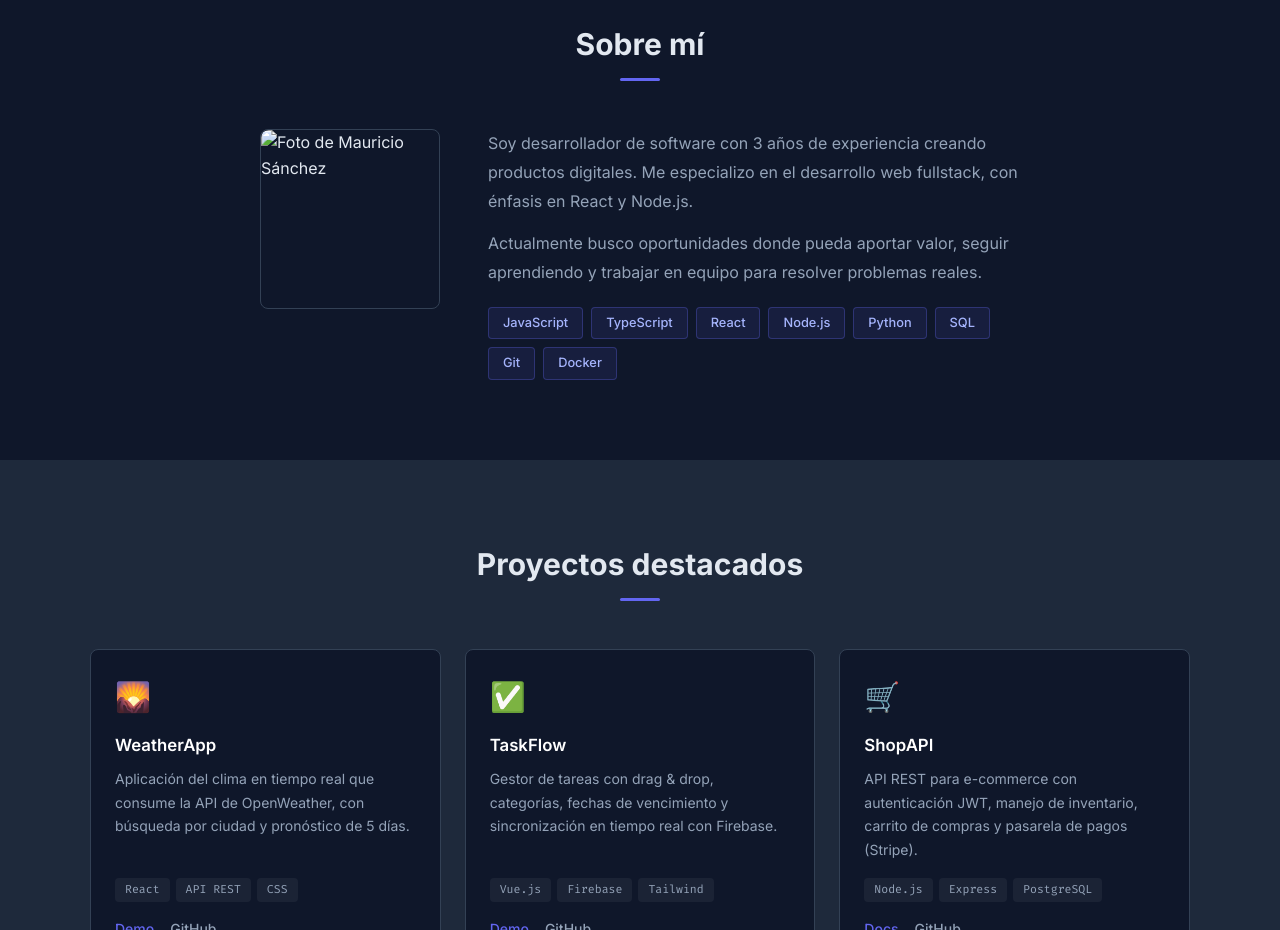
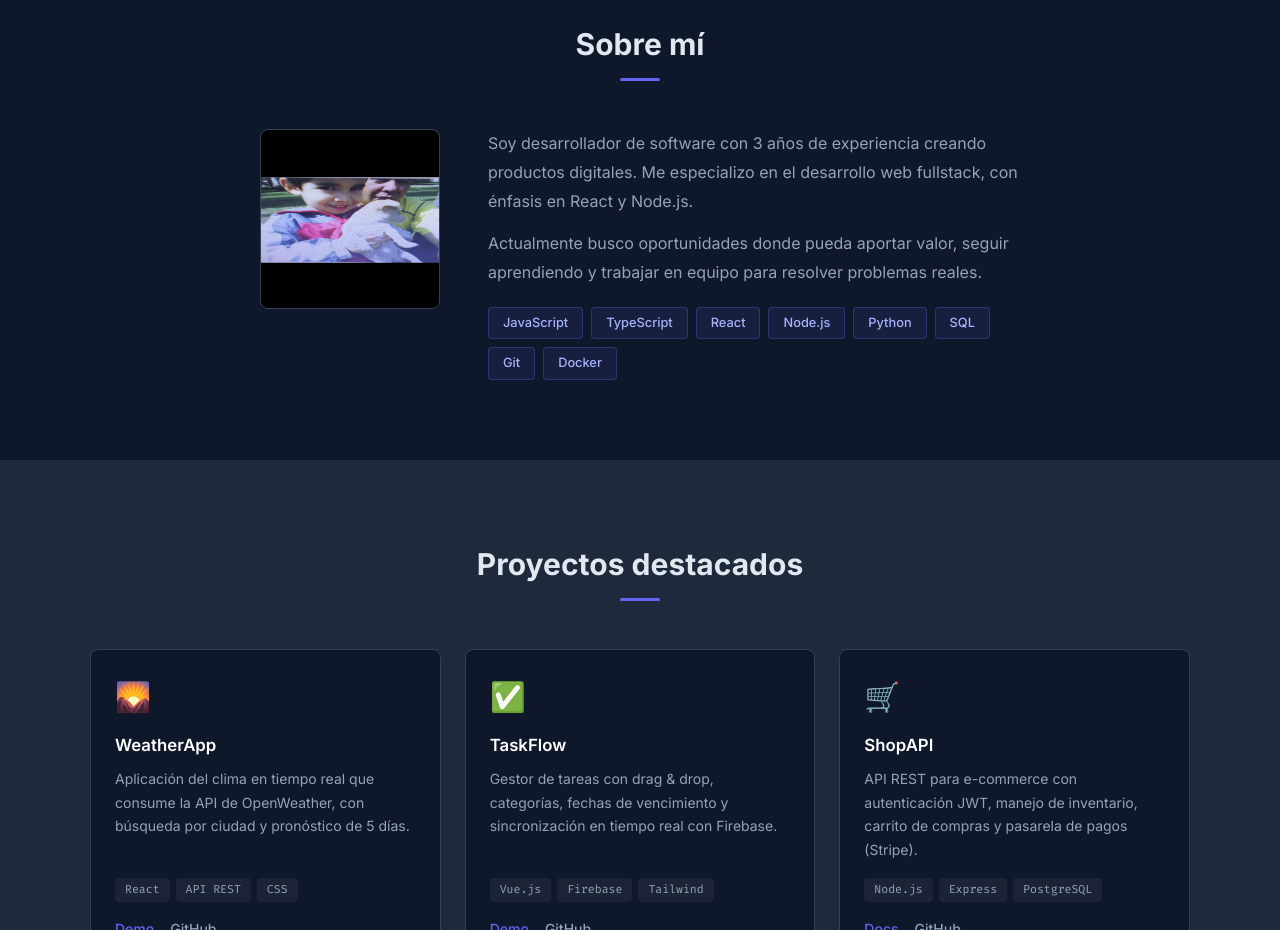
Before and after one commit to a00840950/notificaciones, a plain HTML site: page index.html in a window 1280 px wide. Shown: the part 860-1790 px from the top of the page. Drawn offline with nearby package versions, Linux system fonts and the light colour scheme; the site is published under a folder, as on GitHub Pages, so addresses that start at the root find nothing; a script that the page names is missing.

Commit message:
otro commit

```diff
--- a/index.html
+++ b/index.html
@@ -78,7 +78,7 @@
       <!-- Foto / avatar -->
       <div class="about-avatar">
         <!-- Reemplaza este div con una etiqueta <img> cuando tengas tu foto -->
-        <img src="/IMG_1274.PNG" alt="Foto de Mauricio Sánchez" width="180" height="180" />
+        <img src="IMG_1274.PNG" alt="Foto de Mauricio Sánchez" width="180" height="180" />
       </div>
 
       <!-- Biografía y habilidades -->
```
